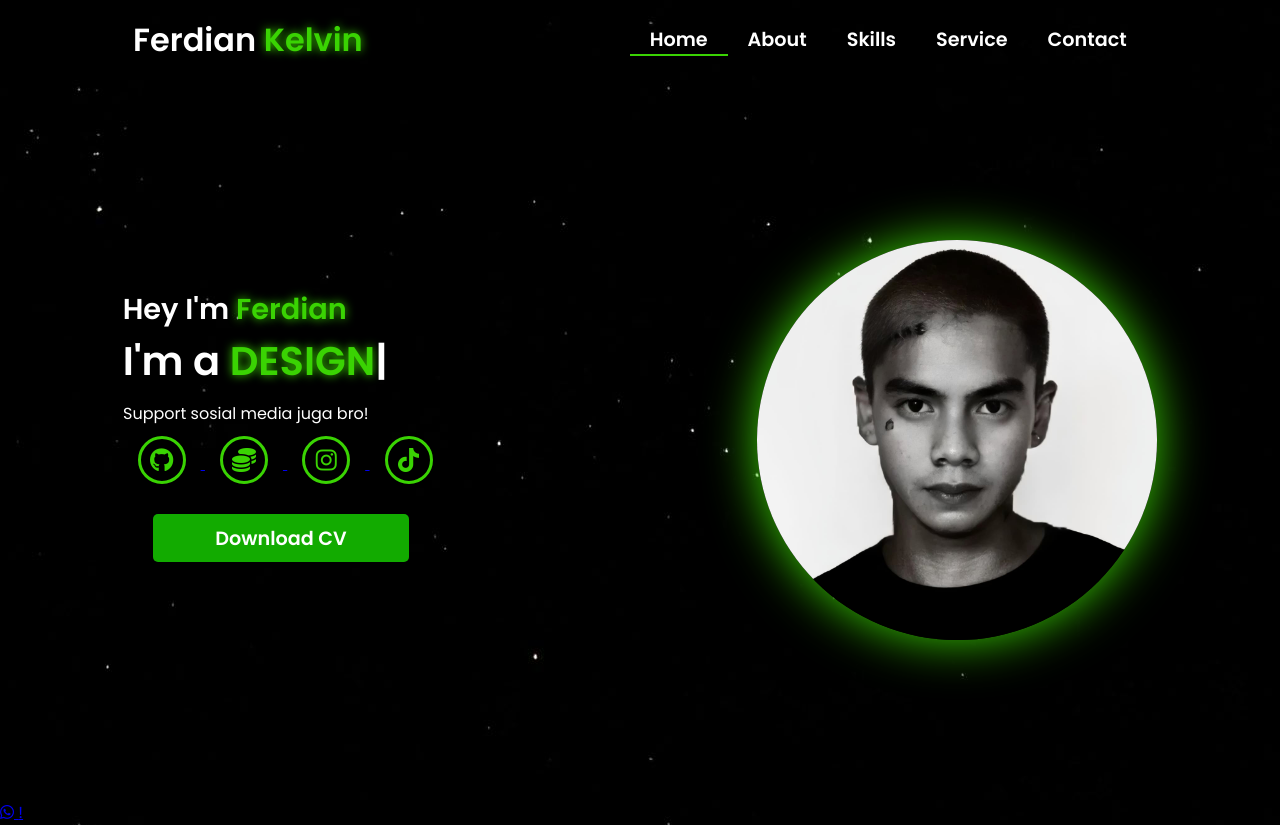
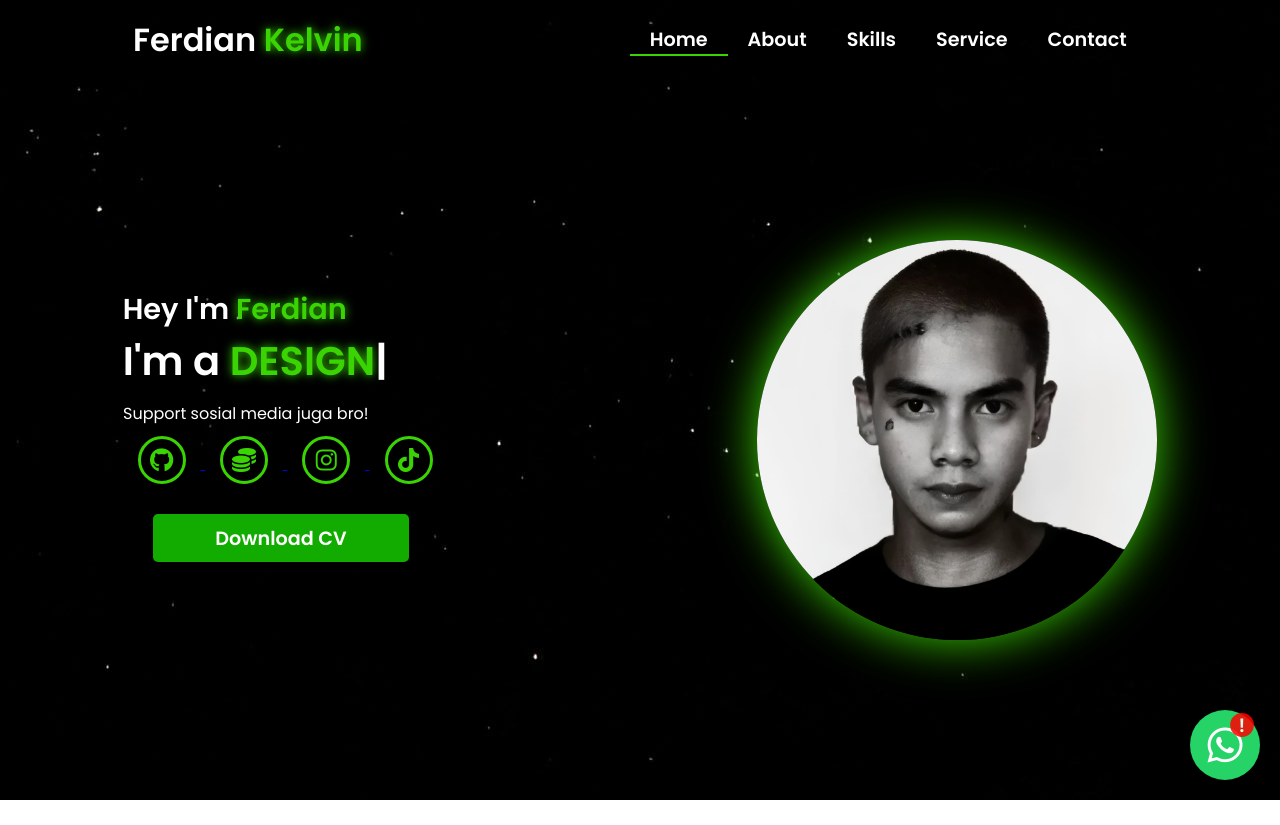
Before and after one commit to frdyncom/Portofolio, a plain HTML site: page index.html in a window 1280 px wide. After the commit the page ends 800 px from the top, so only its background shows below. Drawn offline with nearby package versions, Linux system fonts and the light colour scheme.

Commit message:
Update style.css

```diff
--- a/css/style.css
+++ b/css/style.css
@@ -277,3 +277,53 @@ section {
     margin-top: 15px;
   }
 }
+.whatsapp-popup-container {
+    position: fixed;
+    bottom: 20px;
+    right: 20px;
+    z-index: 9999;
+  }
+
+  .whatsapp-popup {
+    position: relative;
+    background-color: #25d366;
+    color: white;
+    width: 70px;
+    height: 70px;
+    border-radius: 50%;
+    display: flex;
+    justify-content: center;
+    align-items: center;
+    font-size: 2.5rem;
+    text-decoration: none;
+    box-shadow: 0 4px 12px rgba(0,0,0,0.3);
+    transition: all 0.3s ease;
+  }
+
+  .whatsapp-popup:hover {
+    transform: scale(1.2) rotate(-10deg);
+    box-shadow: 0 6px 20px rgba(0,0,0,0.5);
+  }
+
+  .whatsapp-badge {
+    position: absolute;
+    top: 5px;
+    right: 8px;
+    background-color: red;
+    color: white;
+    font-size: 1rem;
+    font-weight: bold;
+    width: 20px;
+    height: 20px;
+    border-radius: 50%;
+    display: flex;
+    justify-content: center;
+    align-items: center;
+    animation: pulse 1.5s infinite;
+  }
+
+  @keyframes pulse {
+    0% { transform: scale(1); opacity: 1; }
+    50% { transform: scale(1.4); opacity: 0.7; }
+    100% { transform: scale(1); opacity: 1; }
+  }
```
